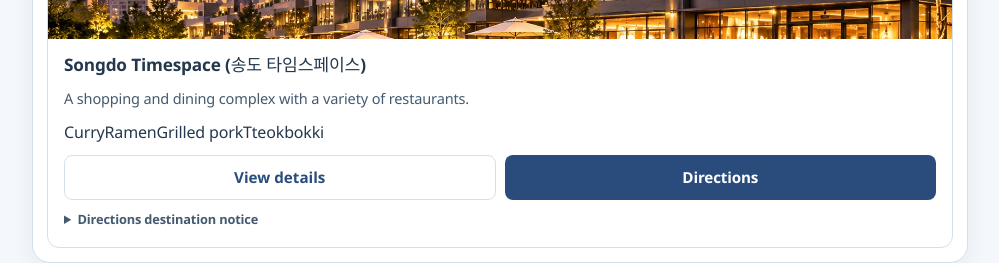
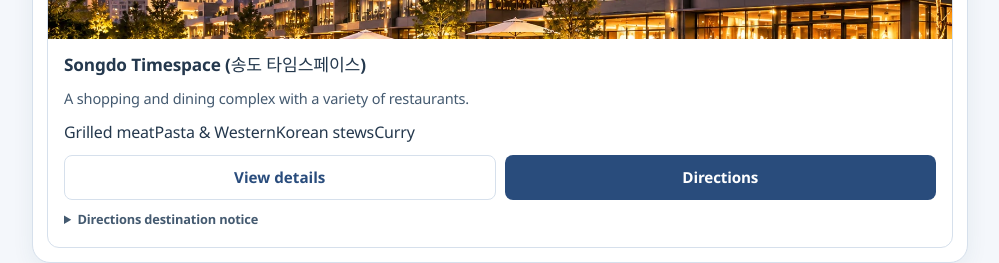
Before and after one commit to unispace1357-blip/CPH-INFORMATION-PROGRAM, a React (Vite) app: page /guest in a window 1280 px wide. Shown: the part 1620-1883 px from the top of the page, without its empty margins (140-1139 px from the left). Built offline with nearby package versions, Linux system fonts and the light colour scheme.

Commit message:
feat(guest): replace obsolete ramen teaser with currently represented categories

```diff
--- a/src/components/ui/FeaturedTimespace.tsx
+++ b/src/components/ui/FeaturedTimespace.tsx
@@ -4,6 +4,7 @@
 import { validatedNaverMapUrl } from '../../services/naverMapUrl'
 import { CONCIERGE_IMAGES } from './ConciergeHero'
 import { GUEST_FACILITY_COPY, guestFacilityPresentation } from '../../services/guestFacilityPresentation'
+import { timespaceCategoryLabel } from '../../services/timespaceDirectory'
 
 const labels: Record<GuideLanguage, { heading: string; featured: string; notice: string }> = {
   ko: { heading: '추천 장소', featured: '★ 추천', notice: '길찾기 도착지 안내' },
@@ -12,13 +13,8 @@
   ja: { heading: 'おすすめスポット', featured: '★ おすすめ', notice: '経路の到着地について' },
 }
 
-// These four food types come from the same published Timespace facility record.
-const MENU_TAGS: Record<GuideLanguage, readonly string[]> = {
-  ko: ['카레', '라멘', '돼지고기구이', '즉석떡볶이'],
-  en: ['Curry', 'Ramen', 'Grilled pork', 'Tteokbokki'],
-  'zh-CN': ['咖喱', '拉面', '烤猪肉', '炒年糕'],
-  ja: ['カレー', 'ラーメン', '豚焼肉', 'トッポッキ'],
-}
+// Keep the front-page teaser short; all eight categories are available inside the directory.
+const TEASER_CATEGORIES = ['grill', 'western', 'korean', 'curry'] as const
 
 /** A single source record drives both the guest spotlight and the staff overview. */
 export function FeaturedTimespace({ facility, language, onDetails, compact = false }: {
@@ -40,7 +36,7 @@
         <h3>{translated.name}</h3>
         <p className="concierge-featured-description">{compact ? translated.description : guestFacilityPresentation(facility, language).summary}</p>
         {!compact && <div className="concierge-featured-tags" aria-label={m.ui.description}>
-          {MENU_TAGS[language].map(tag => <span key={tag}>{tag}</span>)}
+          {TEASER_CATEGORIES.map(category => <span key={category}>{timespaceCategoryLabel(category, language)}</span>)}
         </div>}
         <div className="concierge-featured-actions">
           <button type="button" className="button button--secondary" onClick={() => onDetails(facility.id)}>{m.ui.viewDetails}</button>
```
